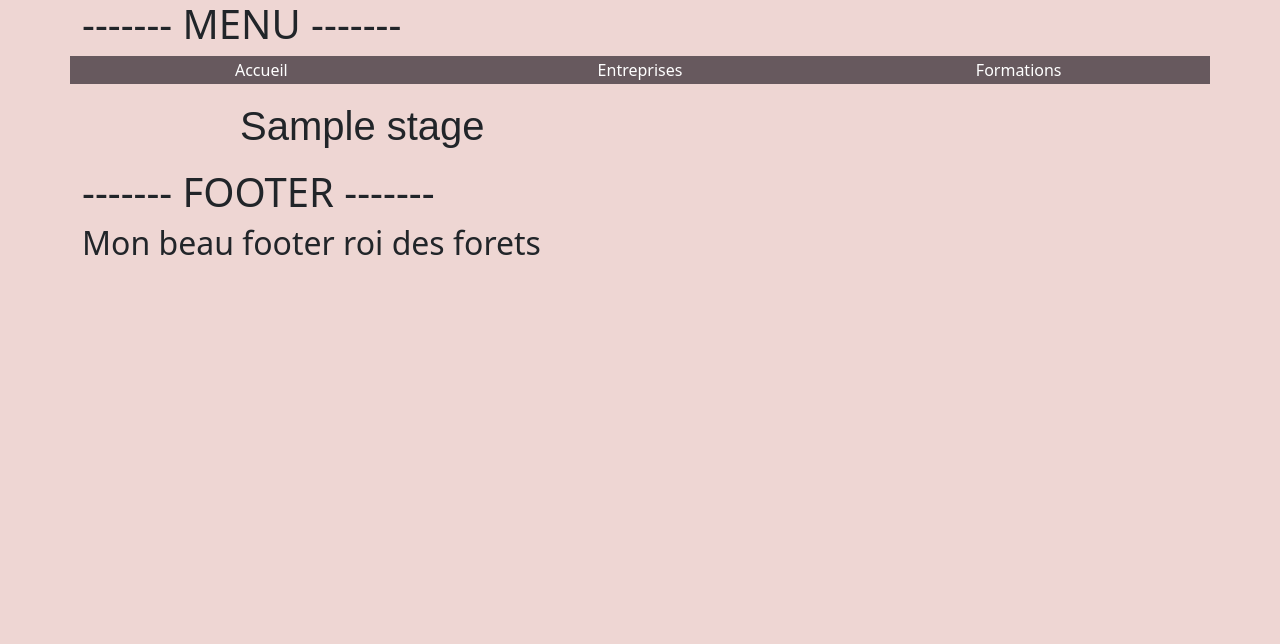
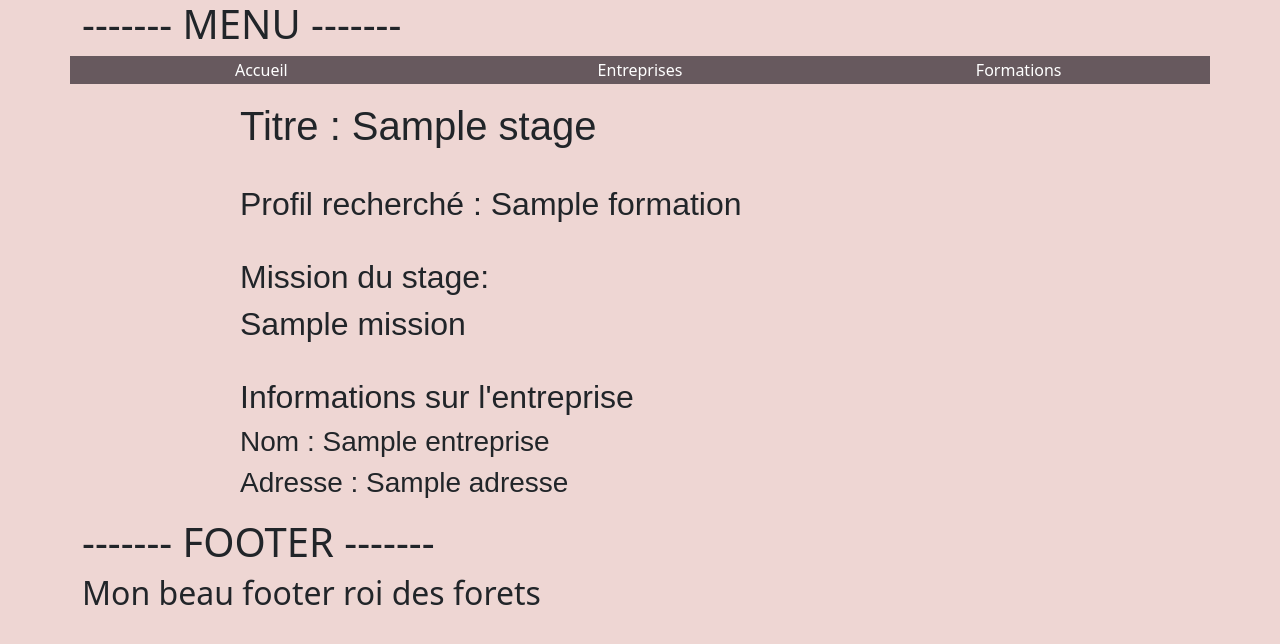
Before and after one commit to mathildeCazeu/Symfony, a Symfony app: template templates/pro_stage/stages.html.twig in a window 1280 px wide. Shown: the top 644 px of the page. Run offline with Twig, Linux system fonts and the light colour scheme; the template is opened without the code that fills it: most values are stand-ins (such as "Sample title", 1, 10 or a date in 2020); some libraries are stand-ins or nearby versions.

Commit message:
Maj page stages

```diff
--- a/src/Controller/ProStageController.php
+++ b/src/Controller/ProStageController.php
@@ -61,9 +61,11 @@ class ProStageController extends AbstractController
         $repositoryStage = $this->getDoctrine()->getRepository(Stage::class);
         $stage = $repositoryStage->Find($id);
         $entrepriseStage = $stage->getEntreprises();
+        $formationStage = $stage->getFormations();
 
         return $this->render('pro_stage/stages.html.twig',
-        ['controller_name' => 'ProStageController' , 'stage'=>$stage, 'entreprise'=>$entrepriseStage]);
+        ['controller_name' => 'ProStageController' , 'stage'=>$stage,
+        'entreprise'=>$entrepriseStage, 'formations'=>$formationStage]);
     }
 
 }
--- a/templates/pro_stage/stages.html.twig
+++ b/templates/pro_stage/stages.html.twig
@@ -10,7 +10,19 @@
 
 <div class="example-wrapper">
 
-        <h1>{{stage.titre}}</h1>
+        <h1>Titre : {{stage.titre}}</h1>
+        <br>
+
+        <h2>Profil recherché : {% for formation in formations %} {{formation.nomCourt}} {% endfor %} </h2>
+
+        <br>
+        <h2>Mission du stage: </h2>
+        <h2> {{stage.Mission}} </h2>
+        <br>
+        <h2>Informations sur l'entreprise</h2>
+        <h3> Nom : {{entreprise.nom}} </h3>
+        <h3> Adresse : {{entreprise.adresse}} </h3>
+
 
 
 </div>
```
